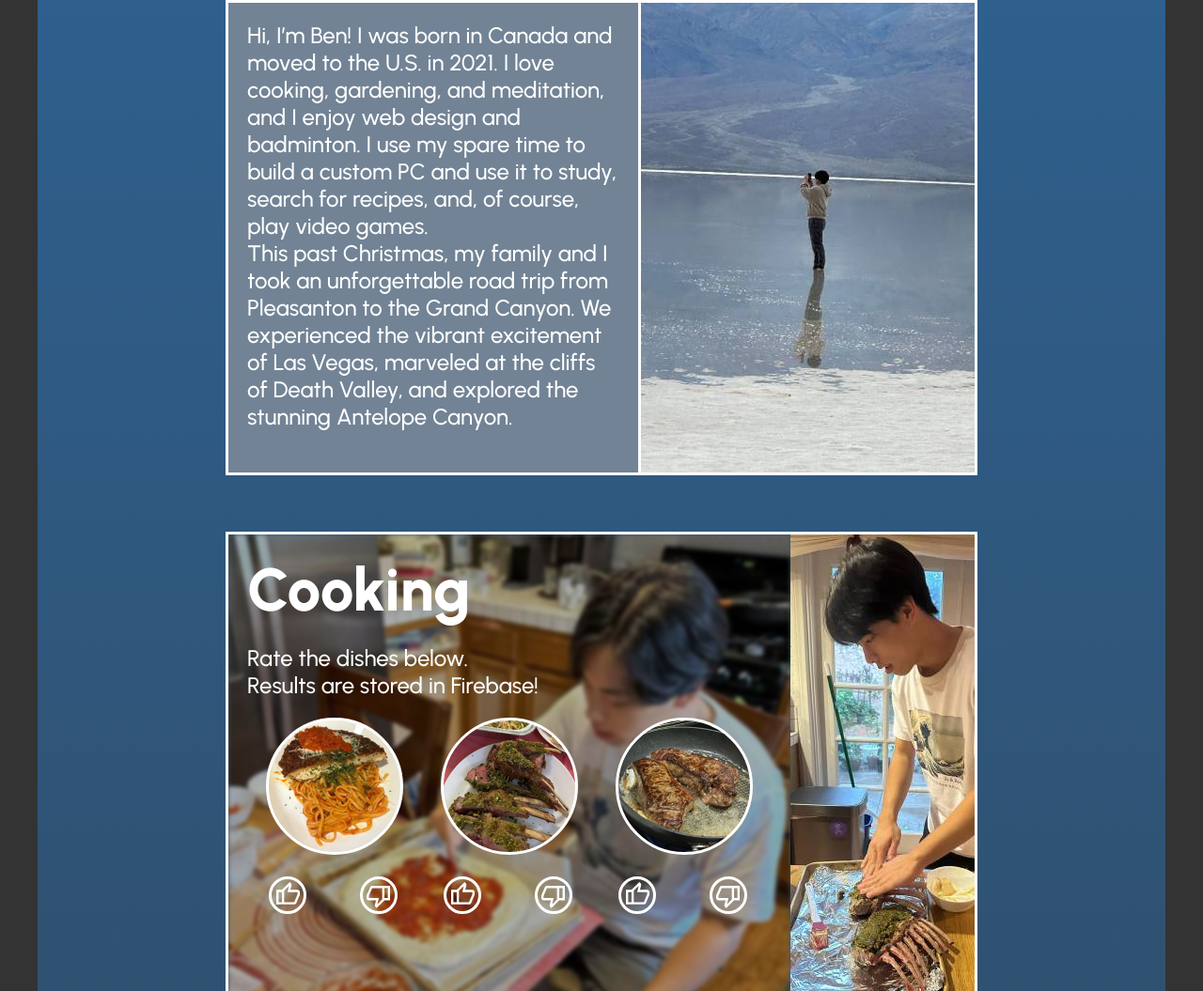
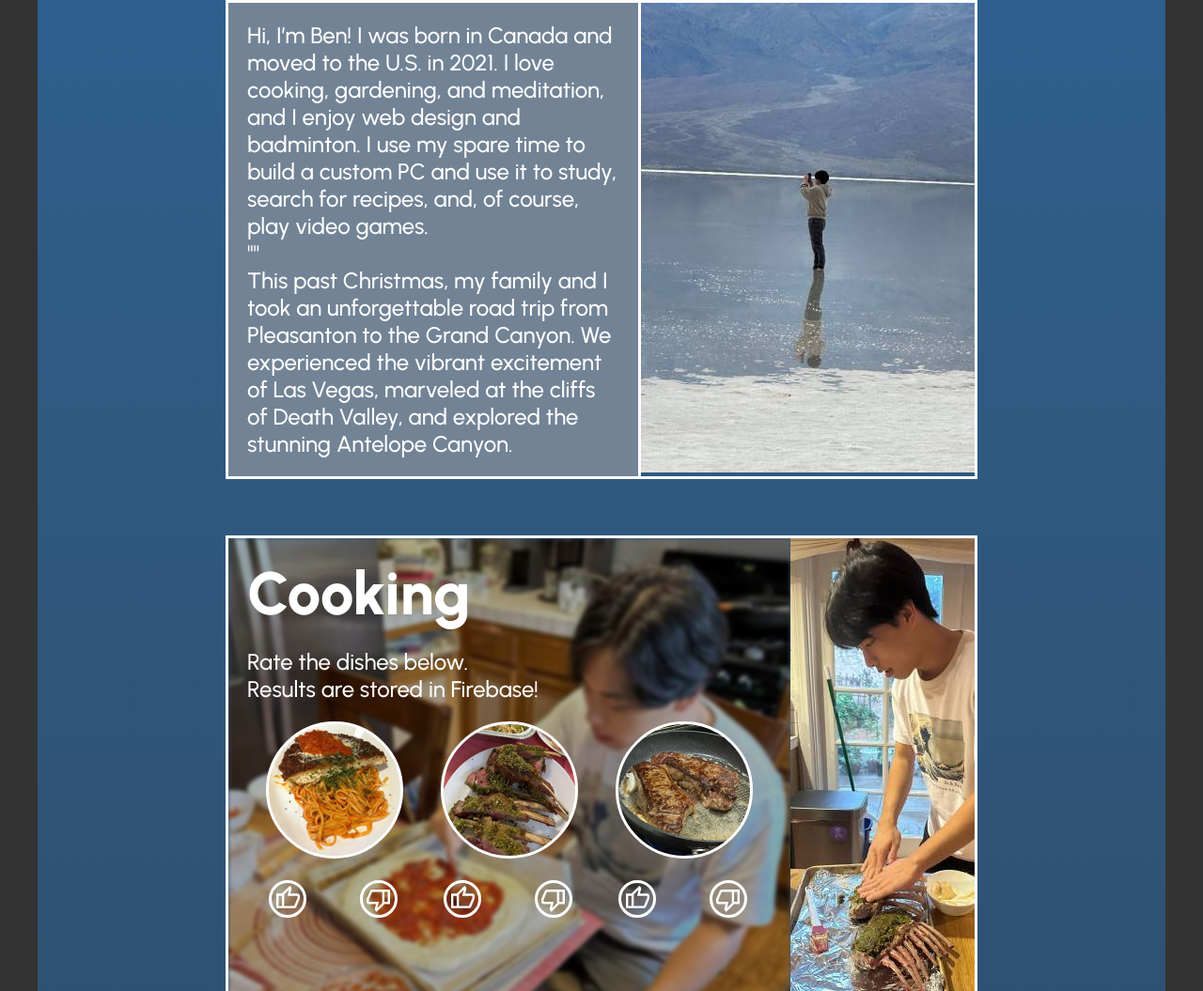
Before and after one commit to yukimajik/ben, a plain HTML site: page index.html in a window 1280 px wide. Shown: the part 892-1947 px from the top of the page at 94% size. Drawn offline with Linux system fonts and the light colour scheme; no server answers.

Commit message:
Update index.html

```diff
--- a/index.html
+++ b/index.html
@@ -20,7 +20,7 @@
         <div class="left">
           <div class="text">Hi, I’m Ben! I was born in Canada and moved to the U.S. in 2021. I love cooking, gardening, and meditation, and I enjoy web design and badminton. I use my spare time to build a custom PC and use it to study, search for recipes, and, of course, play video games.
            </div>
-           <div class="text">
+           <div class="text">""
            </div>
           <div class="text">This past Christmas, my family and I took an unforgettable road trip from Pleasanton to the Grand Canyon. We experienced the vibrant excitement of Las Vegas, marveled at the cliffs of Death Valley, and explored the stunning Antelope Canyon.
            </div>
```
